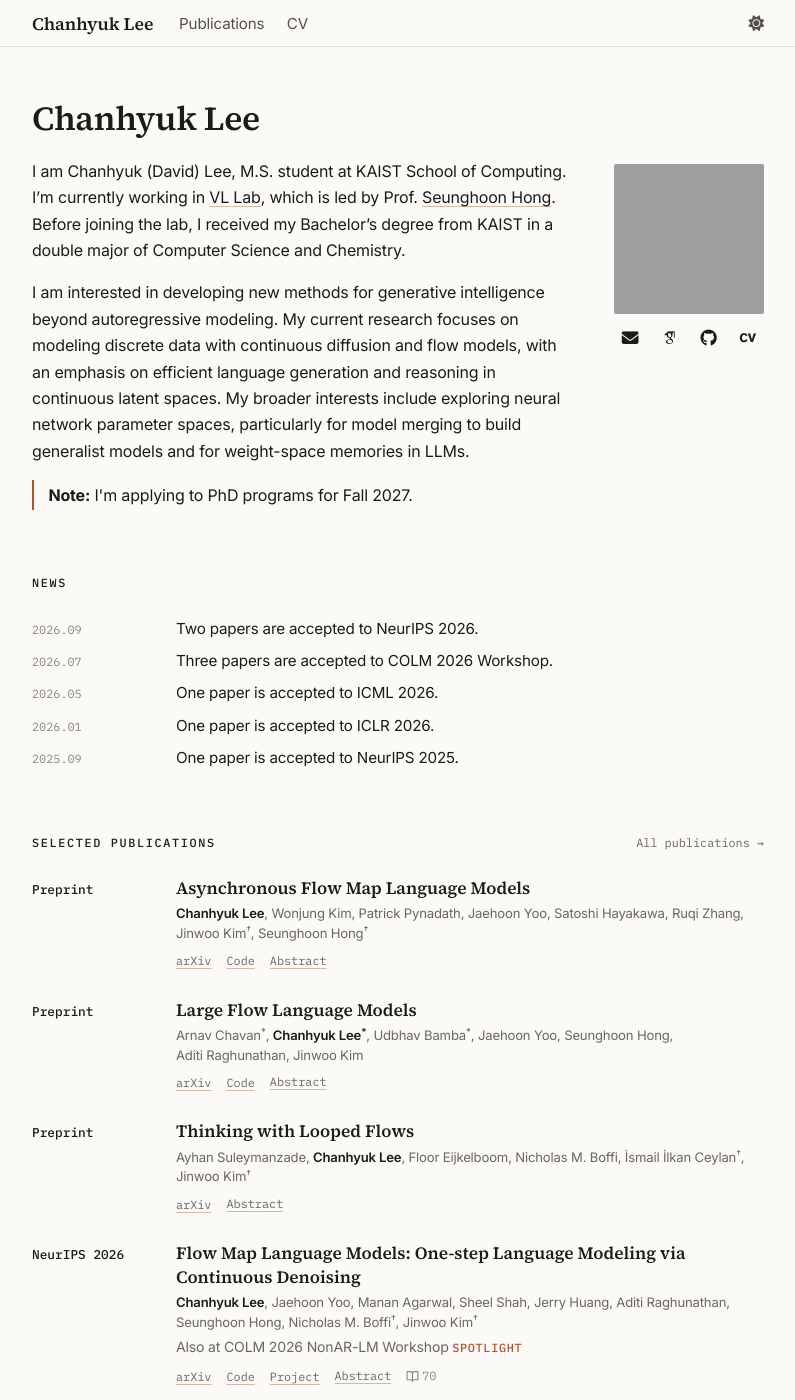
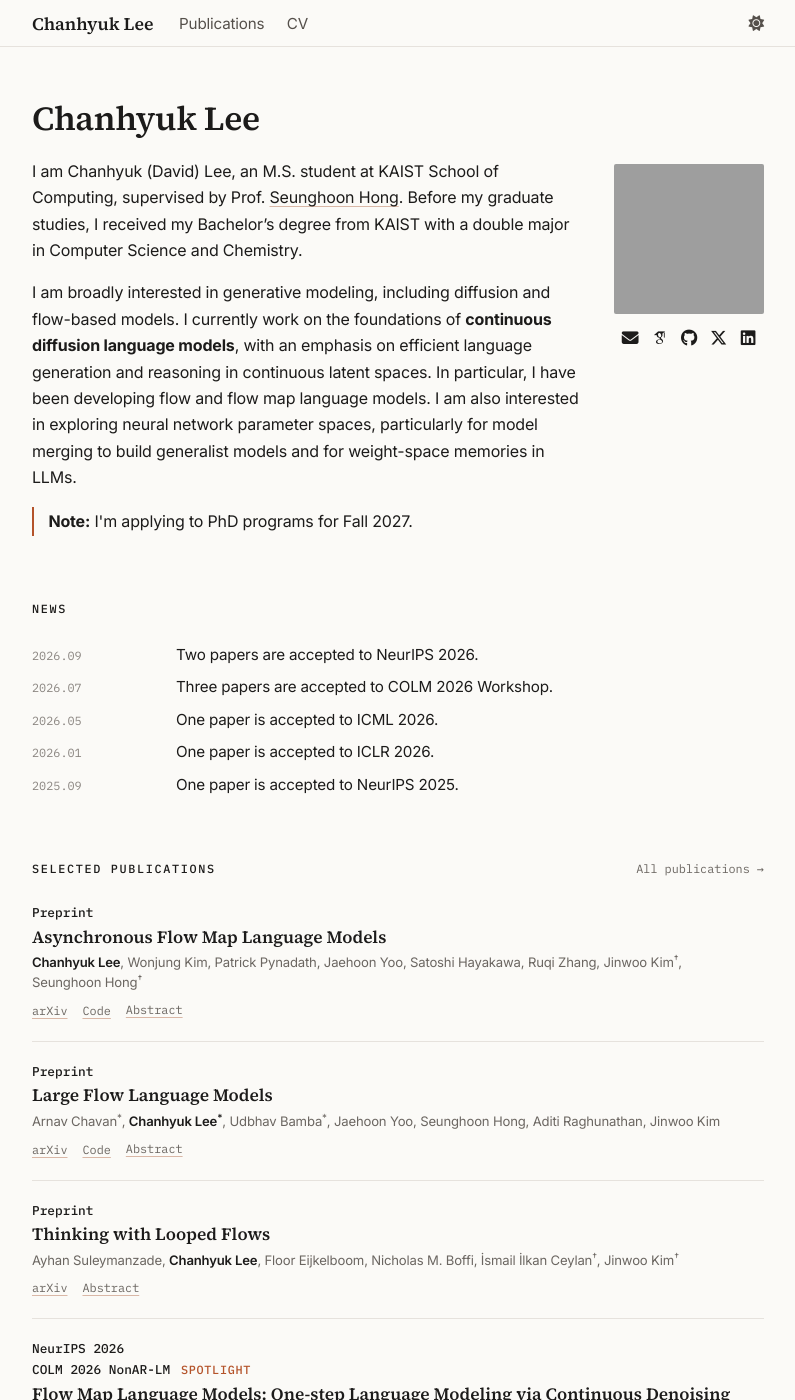
Before and after one commit to david3684/david3684.github.io, a Jekyll site: the page built from _pages/about.md, in a window 1280 px wide and 1400 px high. Shown: the whole window, without its empty margins (242-1037 px from the left). Built offline with Jekyll 4.4.1, drawn with Linux system fonts in a browser that asks for light colours; some web fonts are replaced; grey boxes are pictures that could not be loaded.

Commit message:
Move venue above paper title, add rules between papers, rewrite intro, swap CV icon for X and LinkedIn
Co-Authored-By: Claude Fable 5.2 <noreply@anthropic.com>

```diff
--- a/_includes/pub-item.html
+++ b/_includes/pub-item.html
@@ -6,9 +6,10 @@
   {% comment %} margin column: where it appeared {% endcomment %}
   <div class="pub-meta">
     {% if pub.venue_full or pub.venue_abbr %}
-    <span class="pub-meta-line pub-meta-line--venue">{{ pub.venue_abbr | default: pub.venue_full }} {{ pub.date | date: "%Y" }}</span>
-    {% comment %} a paper that appeared only at a workshop of this venue {% endcomment %}
-    {% if pub.workshop and pub.workshop_venue_abbr == nil %}<span class="pub-meta-line">Workshop</span>{% endif %}
+    {% comment %} a workshop-only paper names the workshop right after the venue; a second venue goes on its own line {% endcomment %}
+    <span class="pub-meta-line pub-meta-line--venue">{{ pub.venue_abbr | default: pub.venue_full }} {{ pub.date | date: "%Y" }}{% if pub.workshop and pub.workshop_venue_abbr == nil %} {{ pub.workshop | remove: " Workshop" }}{% endif %}</span>
+    {% if pub.workshop_venue_abbr %}<br><span class="pub-meta-line pub-meta-line--venue">{{ pub.workshop_venue_abbr }} {{ pub.workshop_venue_year }} {{ pub.workshop | remove: " Workshop" }}</span>{% endif %}
+    {% if pub.award %}<span class="pub-award-label">{{ pub.award }}</span>{% endif %}
     {% elsif pub.venue %}
     <span class="pub-meta-line pub-meta-line--venue">{{ pub.venue }}</span>
     {% endif %}
@@ -23,11 +24,6 @@
 
     {% if pub.note %}
     <div class="pub-note">{{ pub.note }}</div>
-    {% endif %}
-
-    {% comment %} workshop track and award; a second venue is spelled out in full {% endcomment %}
-    {% if pub.workshop or pub.award %}
-    <div class="pub-track">{% if pub.workshop_venue_abbr %}Also at {{ pub.workshop_venue_abbr }} {{ pub.workshop_venue_year }} {% endif %}{{ pub.workshop }}{% if pub.award %}<span class="pub-award-label">{{ pub.award }}</span>{% endif %}</div>
     {% endif %}
 
     <div class="pub-links">
--- a/_pages/about.md
+++ b/_pages/about.md
@@ -11,9 +11,9 @@ redirect_from:
 <div class="hero">
 <div class="hero__text" markdown="1">
 
-I am Chanhyuk (David) Lee, M.S. student at KAIST School of Computing. I'm currently working in [VL Lab](http://vllab.kaist.ac.kr), which is led by Prof. [Seunghoon Hong](https://maga33.github.io/). Before joining the lab, I received my Bachelor's degree from KAIST in a double major of Computer Science and Chemistry.
+I am Chanhyuk (David) Lee, an M.S. student at KAIST School of Computing, supervised by Prof. [Seunghoon Hong](https://maga33.github.io/). Before my graduate studies, I received my Bachelor's degree from KAIST with a double major in Computer Science and Chemistry.
 
-I am interested in developing new methods for generative intelligence beyond autoregressive modeling. My current research focuses on modeling discrete data with continuous diffusion and flow models, with an emphasis on efficient language generation and reasoning in continuous latent spaces. My broader interests include exploring neural network parameter spaces, particularly for model merging to build generalist models and for weight-space memories in LLMs.
+I am broadly interested in generative modeling, including diffusion and flow-based models. I currently work on the foundations of **continuous diffusion language models**, with an emphasis on efficient language generation and reasoning in continuous latent spaces. In particular, I have been developing flow and flow map language models. I am also interested in exploring neural network parameter spaces, particularly for model merging to build generalist models and for weight-space memories in LLMs.
 
 <p class="intro-note"><strong>Note:</strong> I'm applying to PhD programs for Fall 2027.</p>
 
@@ -24,7 +24,8 @@ I am interested in developing new methods for generative intelligence beyond aut
     <li class="hero__links-email"><a href="mailto:{{ site.author.email }}" title="Email" aria-label="Email"><i class="fas fa-fw fa-envelope" aria-hidden="true"></i></a></li>
     <li><a href="{{ site.author.googlescholar }}" title="Google Scholar" aria-label="Google Scholar"><i class="ai ai-google-scholar ai-fw" aria-hidden="true"></i></a></li>
     <li><a href="https://github.com/{{ site.author.github }}" title="GitHub" aria-label="GitHub"><i class="fab fa-fw fa-github" aria-hidden="true"></i></a></li>
-    <li><a href="/files/cv.pdf" title="CV" aria-label="CV"><i class="ai ai-cv ai-fw" aria-hidden="true"></i></a></li>
+    <li><a href="https://x.com/{{ site.author.twitter }}" title="X (Twitter)" aria-label="X (Twitter)"><i class="fab fa-fw fa-x-twitter" aria-hidden="true"></i></a></li>
+    <li><a href="https://www.linkedin.com/in/{{ site.author.linkedin }}" title="LinkedIn" aria-label="LinkedIn"><i class="fab fa-fw fa-linkedin" aria-hidden="true"></i></a></li>
   </ul>
 </div>
 </div>
--- a/_sass/layout/_redesign.scss
+++ b/_sass/layout/_redesign.scss
@@ -416,16 +416,27 @@ body {
 }
 
 .publication-item {
-  @include rd-row;
-  margin: 0 0 1.7rem;
-  padding: 0;
+  /* venue sits on its own line above the title */
+  display: block;
+  margin: 0;
+  padding: 1.25rem 0;
+
+  /* hairline between neighbouring papers */
+  & + & {
+    border-top: 1px solid var(--global-border-color);
+  }
+
+  &:first-child {
+    padding-top: 0;
+  }
 }
 
 .pub-meta {
   @include rd-meta;
+  margin-bottom: 0.15rem;
 
   .pub-meta-line {
-    display: block;
+    display: inline;
     white-space: nowrap;
   }
 
@@ -434,18 +445,6 @@ body {
     font-size: 0.8rem;
     font-weight: 500;
     color: var(--global-text-color);
-  }
-
-  @media (max-width: $rd-narrow) {
-    margin-bottom: 0.15rem;
-
-    .pub-meta-line {
-      display: inline;
-
-      & + .pub-meta-line::before {
-        content: " \00b7  ";
-      }
-    }
   }
 }
 
@@ -577,12 +576,8 @@ body {
 }
 
 .more-link {
-  margin: 0 0 0 calc(#{$rd-gutter} + #{$rd-gutter-gap}) !important;
+  margin: 0 !important;
   font-size: 0.95rem !important;
-
-  @media (max-width: $rd-narrow) {
-    margin-left: 0 !important;
-  }
 }
 
 /* Publication detail page: the heading already shows the title,
@@ -596,14 +591,10 @@ body {
 }
 
 .pub-page-abstract {
-  margin: 0 0 0 calc(#{$rd-gutter} + #{$rd-gutter-gap});
+  margin: 0;
   font-size: 0.95rem;
   line-height: 1.65;
   color: var(--global-text-color);
-
-  @media (max-width: $rd-narrow) {
-    margin-left: 0;
-  }
 }
 
 /* Education
```
